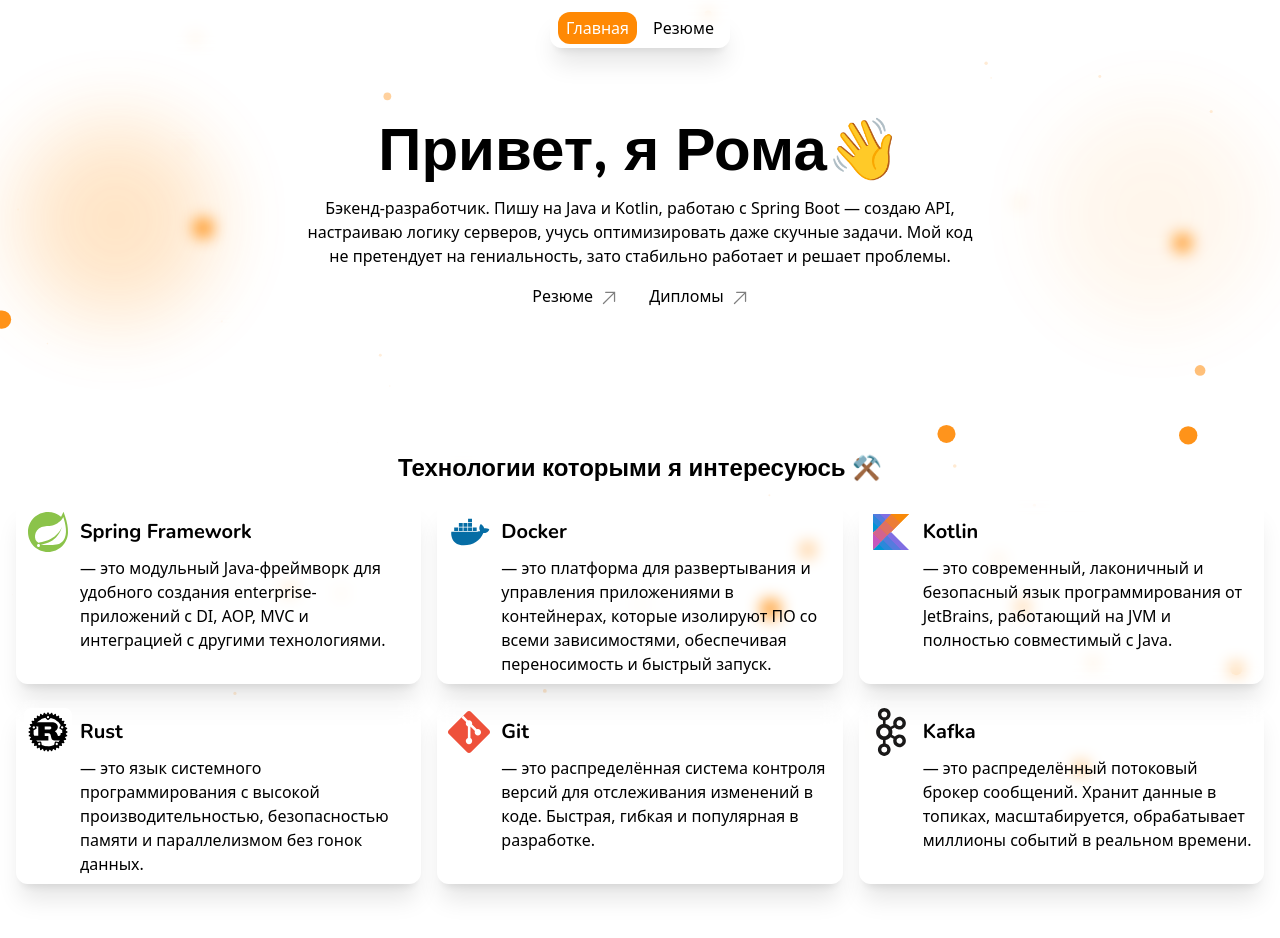
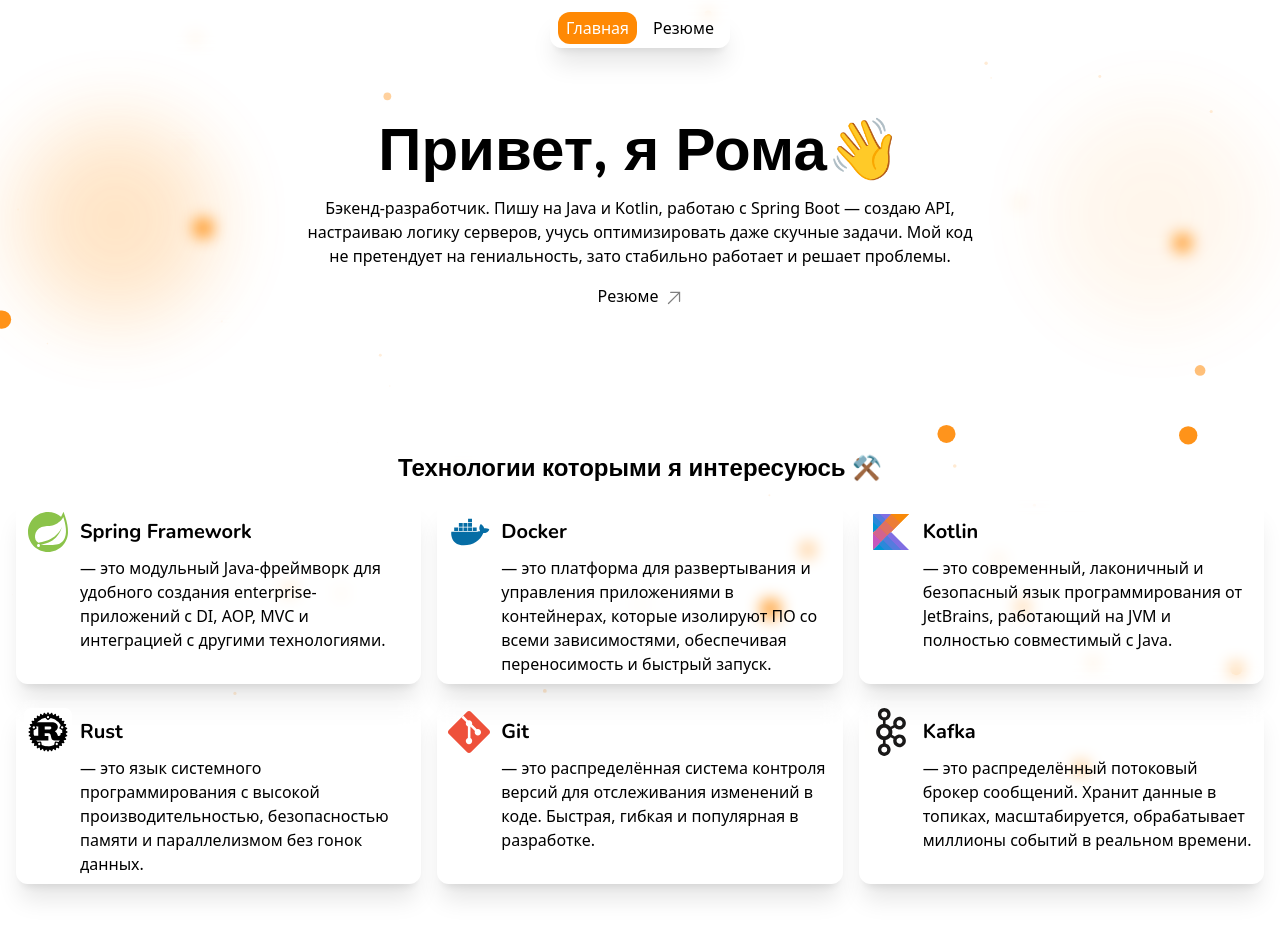
Before and after one commit to sqlerrorthing/school-project, a React (Vite) app: page / in a window 1280 px wide. Shown: the top 938 px of the page. Built offline with nearby package versions, Linux system fonts and the light colour scheme; a web font is replaced by a local one.

Commit message:
remove diplomas in the index page

```diff
--- a/src/pages/Index.jsx
+++ b/src/pages/Index.jsx
@@ -53,7 +53,6 @@
 
                 <div className="my-4 flex gap-8">
                     <MiniButton text="Резюме" link="/resume" />
-                    <MiniButton text="Дипломы" link="/diplomas" />
                 </div>
             </div>
             <div className="mx-auto flex flex-col items-center mt-32 text-center">
```
